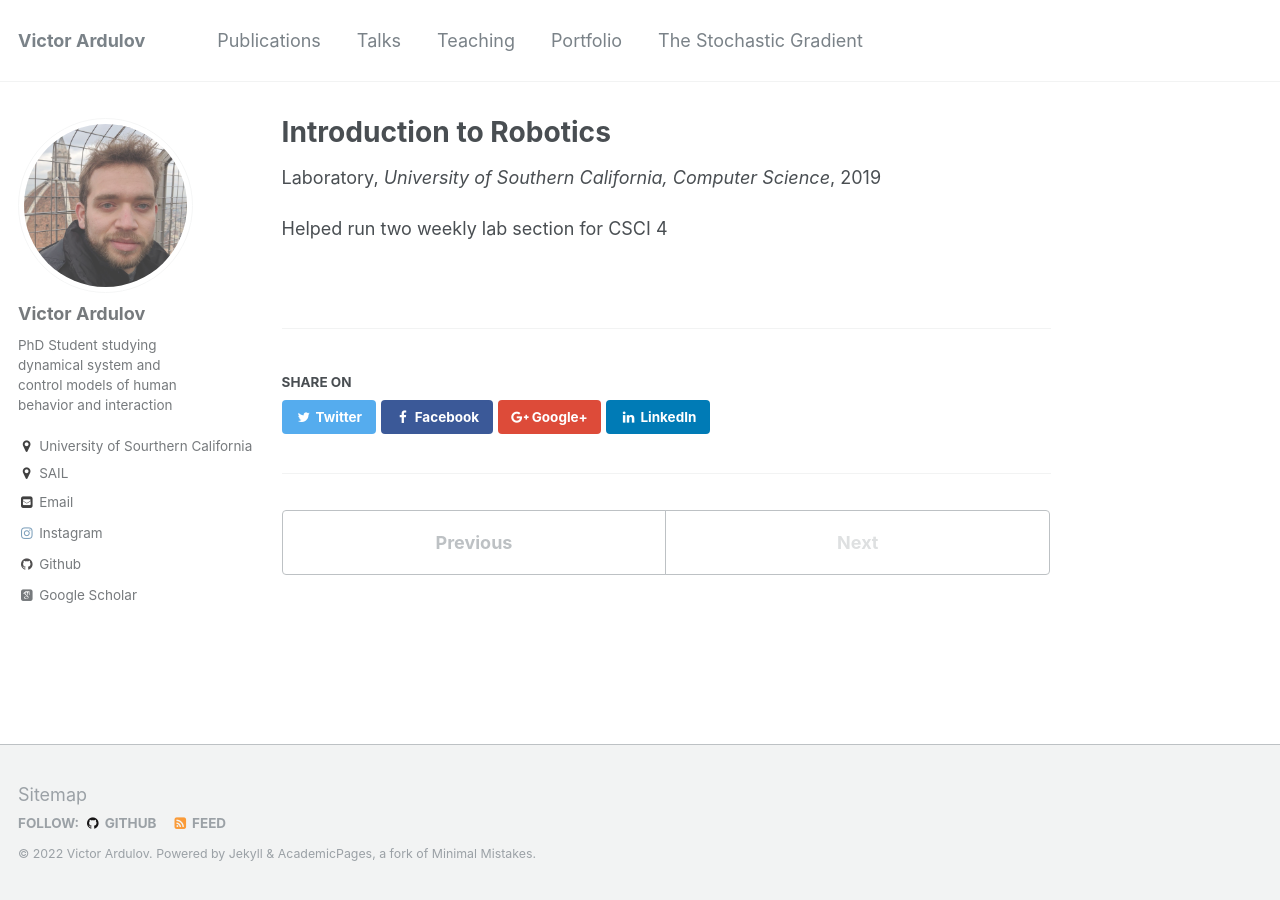
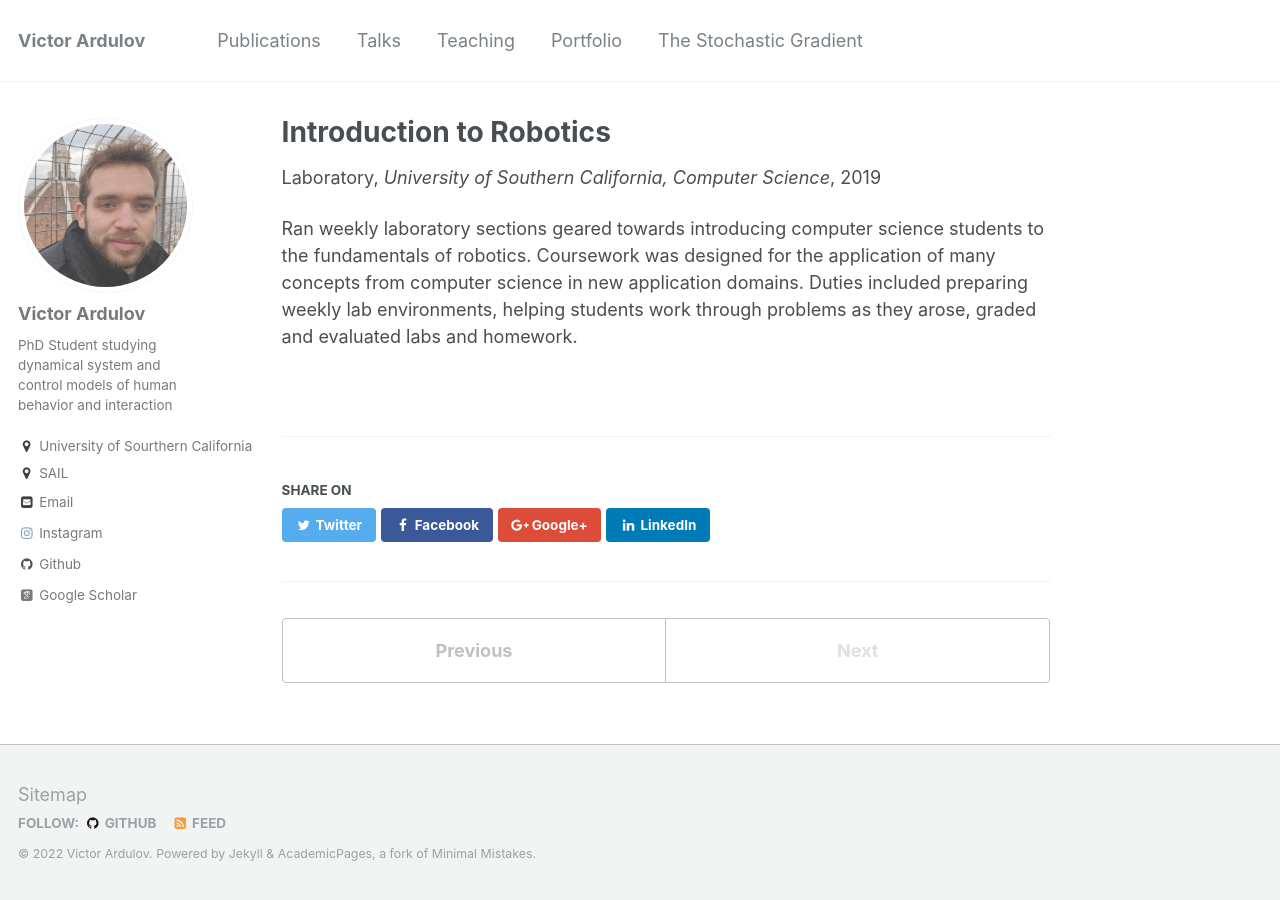
Before and after one commit to VArdulov/vardulov.github.io, a Jekyll site: the page built from _teaching/2019-Fall-Intro-to-Robotics.md, in a window 1280 px wide. Built offline with Jekyll 4.4.1, drawn with Linux system fonts in a browser that asks for light colours; some web fonts are replaced.

Commit message:
finished writing the course details

```diff
--- a/_teaching/2019-Fall-Intro-to-Robotics.md
+++ b/_teaching/2019-Fall-Intro-to-Robotics.md
@@ -8,4 +8,7 @@ date: 2019-08-21
 location: "Los Angeles, CA, USA"
 ---
 
-Helped run two weekly lab section for CSCI 4
+Ran weekly laboratory sections geared towards introducing computer science students to the fundamentals of robotics.
+Coursework was designed for the application of many concepts from computer science in new application domains. Duties
+included preparing weekly lab environments, helping students work through problems as they arose, graded and evaluated
+labs and homework.
```
